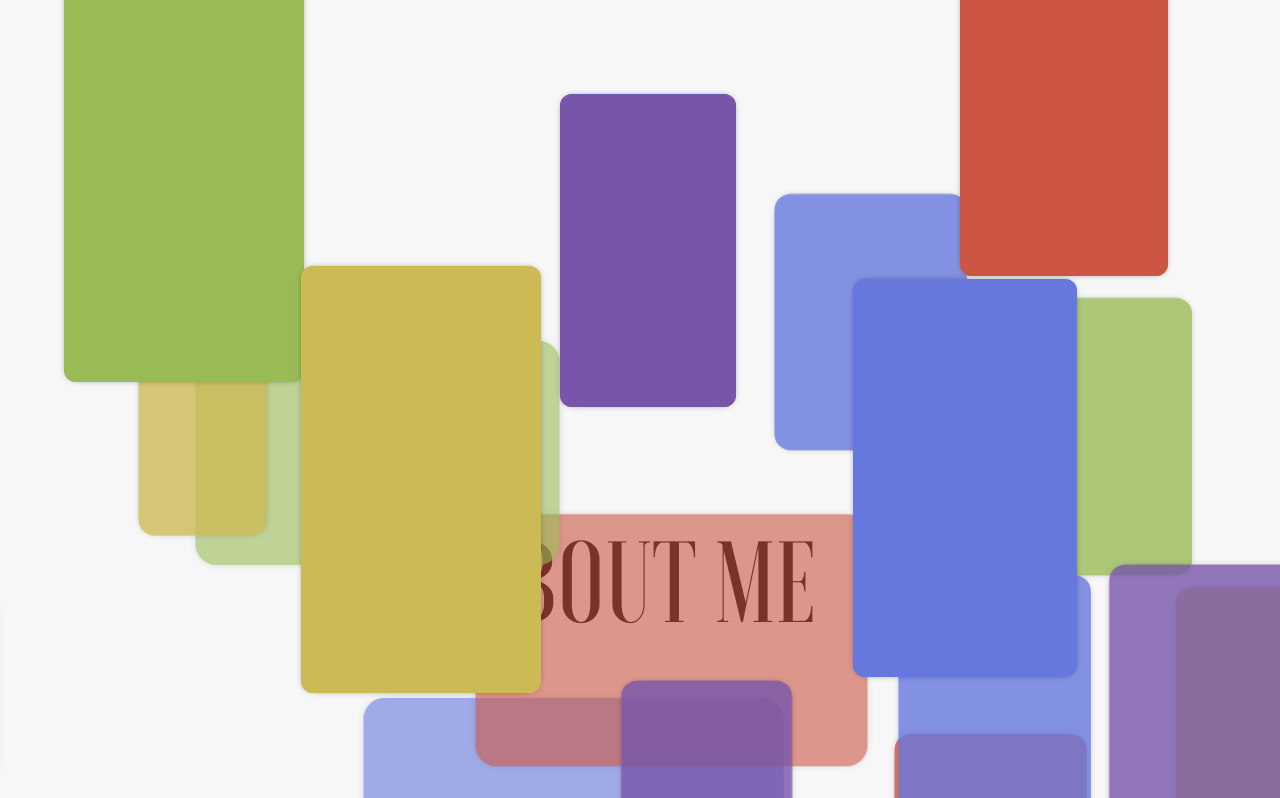
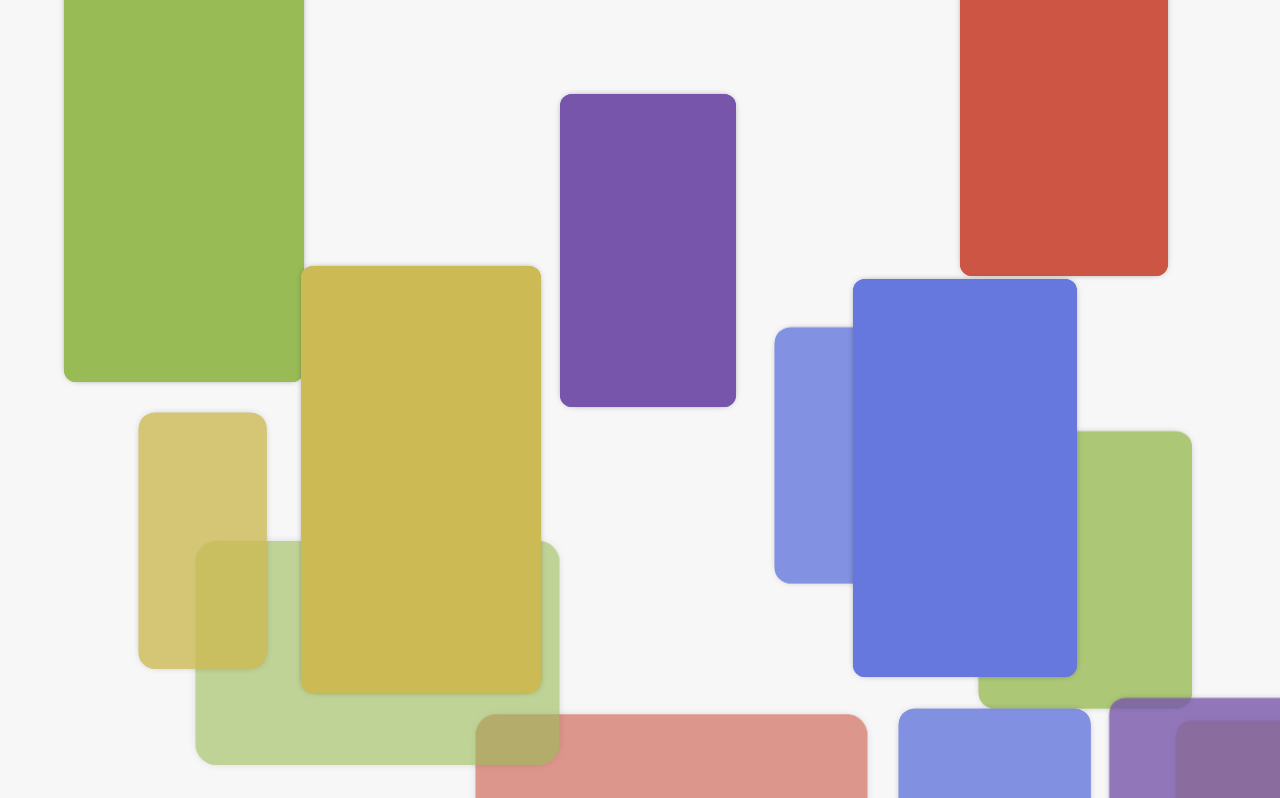
Before and after one commit to IanDab47/portfolio, a Next.js app: page / in a window 1280 px wide. Shown: the part 1170-1968 px from the top of the page. Built offline with nearby package versions, Linux system fonts and the light colour scheme.

Commit message:
adds 5th about detail, fixes yellow cards, adds scrollbar support for mozilla

```diff
--- a/components/about.js
+++ b/components/about.js
@@ -34,13 +34,13 @@ export default function About({ loading }) {
     // Object of info
     const aboutMe = {
       0: {
-        title: `Hi, I\'m Ian`,
-        description: `I\'m a software engineer who loves to pursue unique design and new technologies.`,
+        title: `Hi, I'm Ian`,
+        description: `I'm a software engineer who loves to pursue unique design and new technologies.`,
         styles: { width: (screenX / 214 + 6) * (16 / remConv), posX: (screenX / 2) - (10 * remConv / 2), posY: (screenY / 2) - (16 * remConv / 2) }
       },
       1: {
-        title: `I\'ve been programming for over 10 years now!`,
-        description: `I started with Java and C++ in high school, but I\'m most proficient in JavaScript and TypeScript.`,
+        title: `I've been programming for over 10 years now!`,
+        description: `I started with Java and C++ in high school, but I'm most proficient in JavaScript and TypeScript.`,
         styles: { width: (screenX / 214 + 6) * (16 / remConv), posX: screenX / 20, posY: screenY / 6 }
       },
       2: {
@@ -50,12 +50,12 @@ export default function About({ loading }) {
       },
       3: {
         title: `My hobbies keep me motivated!`,
-        description: `While I\'m currently focused on mechanical keyboards, my other hobbies give me new inspiration and motivate me to strive to be better!`,
+        description: `While I'm currently focused on mechanical keyboards, my other hobbies give me new inspiration and motivate me to strive to be better!`,
         styles: { width: (screenX / 273 + 8.5) * (16 / remConv), posX: screenX * 4 / 17, posY: screenY * 5 / 9 }
       },
       4: {
-        title: ``,
-        description: ``,
+        title: `Learning has always been exciting for me`,
+        description: `From learning to play musical instruments, to building keyboards, to writing code, I'm always up for a new expeience and challenge to pursue greater `,
         styles: { width: 14  * (16 / remConv), posX: screenX * 2 / 3, posY: screenY * 4 / 7 }
       },
       default: {
--- a/styles/About.module.css
+++ b/styles/About.module.css
@@ -1,12 +1,12 @@
 .aboutWrapper {
   position: relative;
   background: var(--bg-main);
-  height: 100rem;
+  height: 150rem;
   overflow-x: clip;
   overflow-y: scroll;
   z-index: 0;
   perspective: 2rem;
-  /* scroll-snap-type: mandatory; */
+  scrollbar-width: none;
 }
 
 .aboutWrapper::after {
@@ -34,8 +34,8 @@
 }
 
 .plxBack {
+  opacity: .6;
   transform: translateZ(-2rem) scale(350%);
-  opacity: .6;
   z-index: 0;
 }
 
@@ -44,8 +44,8 @@
 }
 
 .noPlx {
+  opacity: .8;
   transform: translateZ(-1rem) scale(200%);
-  opacity: .8;
   z-index: 10;
 }
 
--- a/styles/Home.module.css
+++ b/styles/Home.module.css
@@ -5,7 +5,7 @@
   --fnt-act-1: #57e;
   --fnt-act-2: #6c5;
   --fnt-act-3: #e66;
-  --fnt-act-4: #dd5;
+  --fnt-act-4: #d7d755;
   --fnt-act-5: #d8d;
   color: #eee;
   background: var(--bg-main);
```
